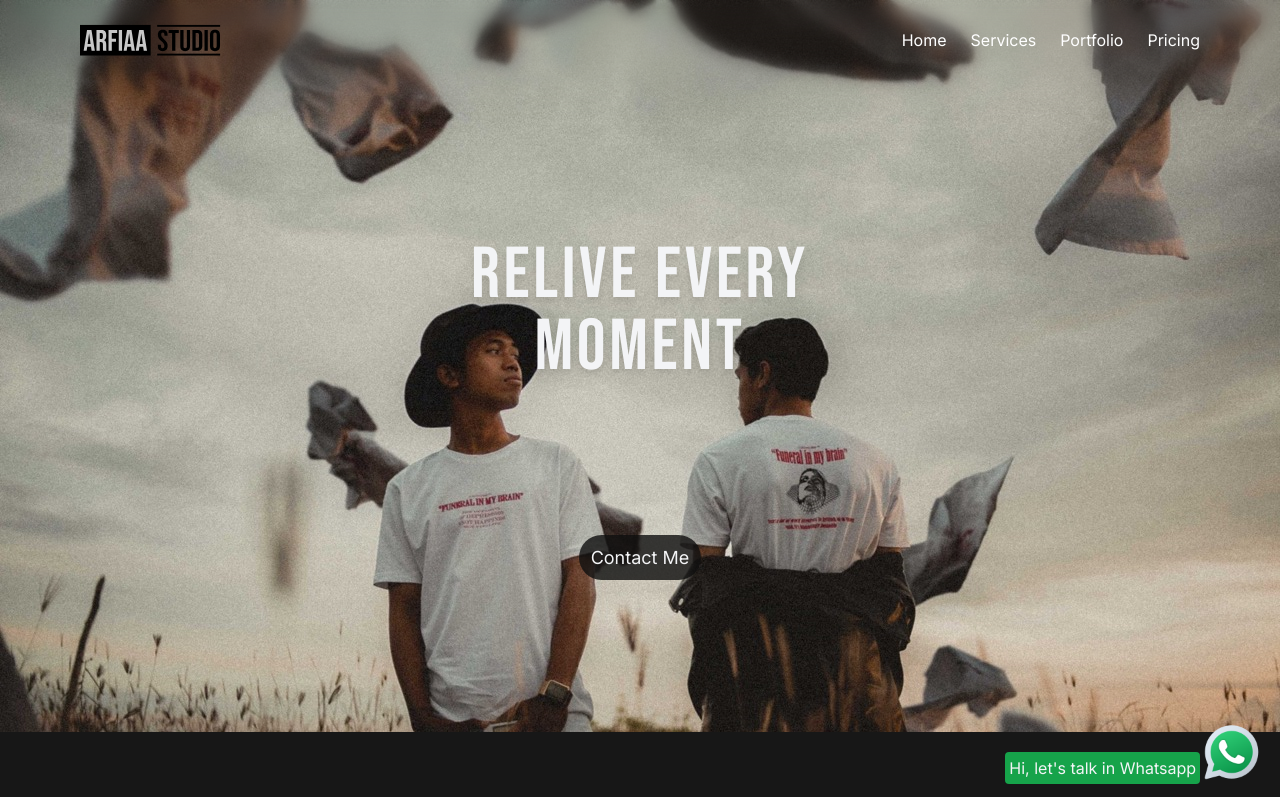
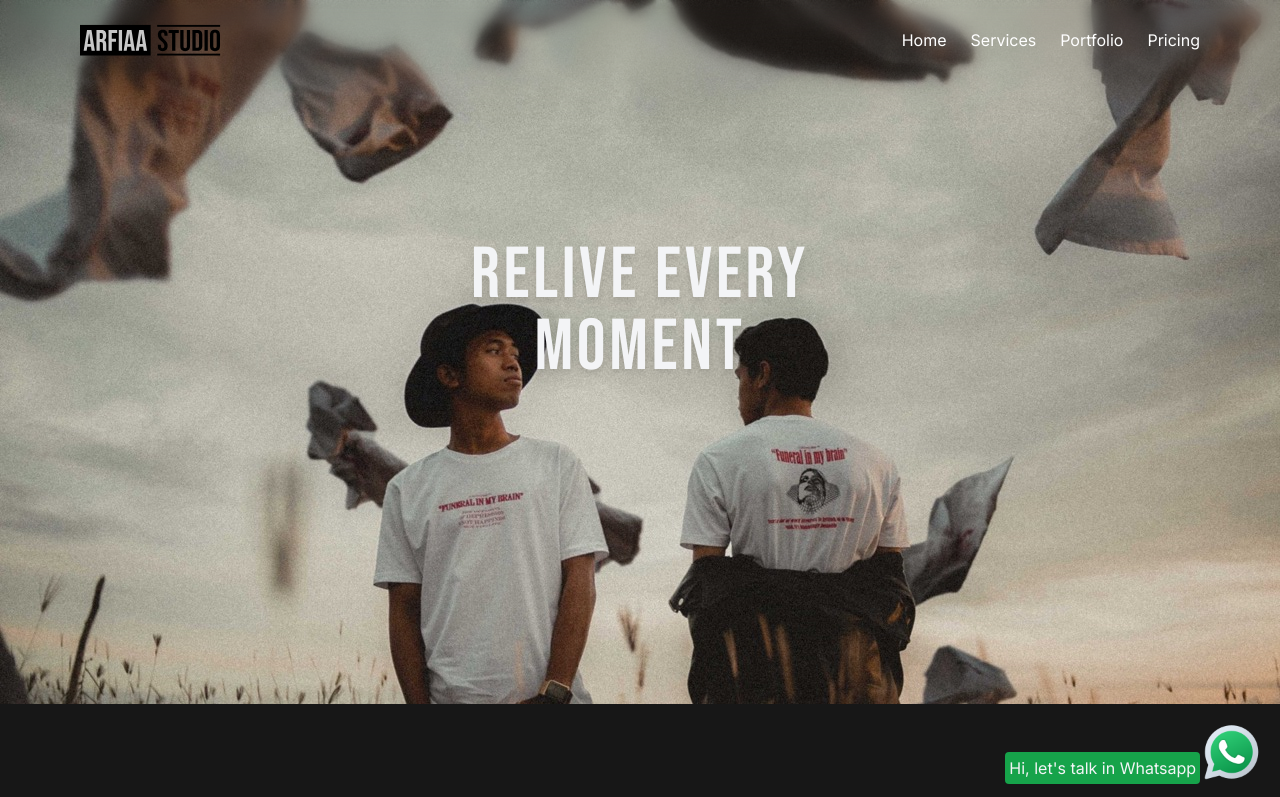
Before and after one commit to arfiaaAmmar/arfiaa-studio-website, a plain HTML site: page index.html in a window 1280 px wide. Shown: the top 797 px of the page. Drawn offline with nearby package versions, Linux system fonts and the light colour scheme; no server answers.

Commit message:
Removed the Contact Me btn

```diff
--- a/index.html
+++ b/index.html
@@ -313,14 +313,7 @@
           Moment
         </h2>
       </div>
-      <div class="text-center m-20 md:p-20">
-        <a
-          id="contact-me-button"
-          class="text-center p-3 bg-[#0f0f0f]/80 backdrop-blur-sm rounded-full text-gray-100 no-underline hover:opacity-90 transition-all duration-300 text-lg font-inter opacity-0 animate-fadeIn animate-delay-400 hover:scale-105"
-          href="./html/contact.html"
-          >Contact Me</a
-        >
-      </div>
+      <div class="text-center m-20 md:p-20"></div>
     </section>
 
     <section id="about" class="bg-[#171717] py-20">
```
